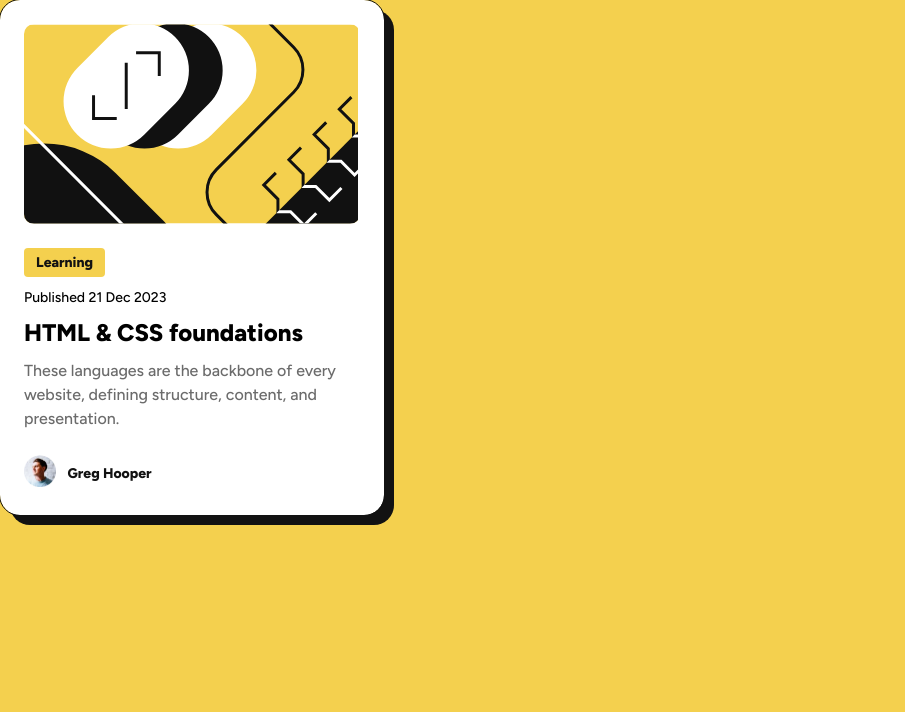
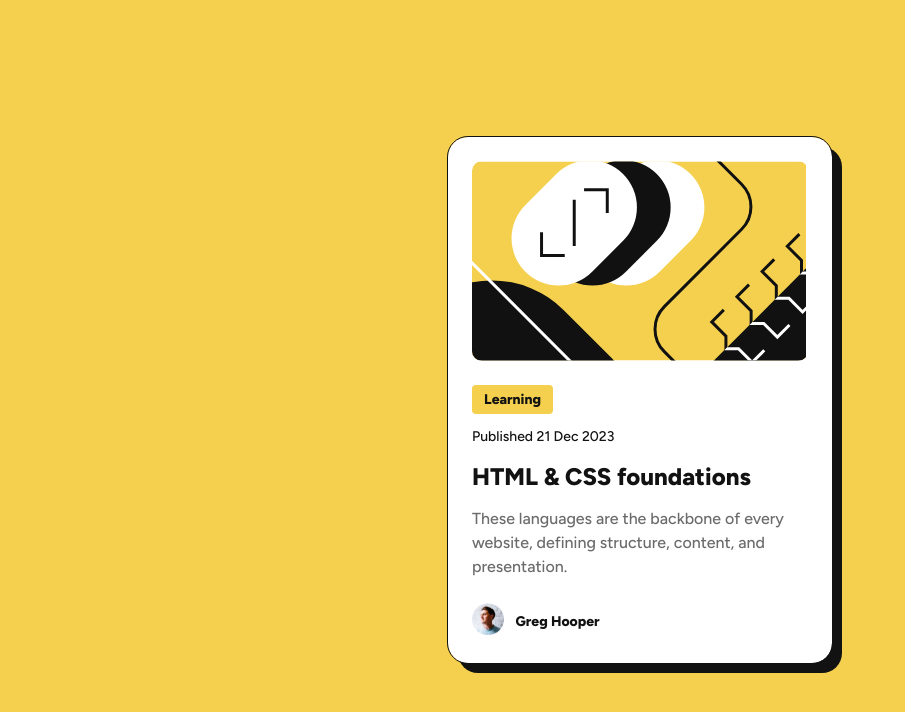
Before and after one commit to fivetailsdevelopment/blogpreviewcard, a plain HTML site: page index.html in a window 1280 px wide. Shown: the whole page, without its empty margins (0-905 px from the left). Drawn offline with Linux system fonts and the light colour scheme.

Commit message:
fixing errors

```diff
--- a/index.css
+++ b/index.css
@@ -20,9 +20,13 @@
 
 body {
     background-color: var(--colour-yellow);
-    display: flex;
     font-size: 16px;
     font-family: "Figtree";
+}
+
+main {
+    background-color: var(--colour-yellow);
+    display: flex;
     align-content: center;
     height: 100vh;
 }
@@ -31,7 +35,7 @@ body {
     font-family: "Figtree", sans-serif;
     font-weight: 800;
     font-size: 24px;
-    color: var(--colour-gray950)
+    color: var(--colour-gray950);
     line-height: 1.5;
     letter-spacing: 0px;
 }
@@ -49,7 +53,7 @@ body {
     font-family: "Figtree", sans-serif;
     font-weight: 500;
     font-size: 14px;
-    color: var(--colour-gray950)
+    color: var(--colour-gray950);
     line-height: 1.5;
     letter-spacing: 0px;
 }
```
